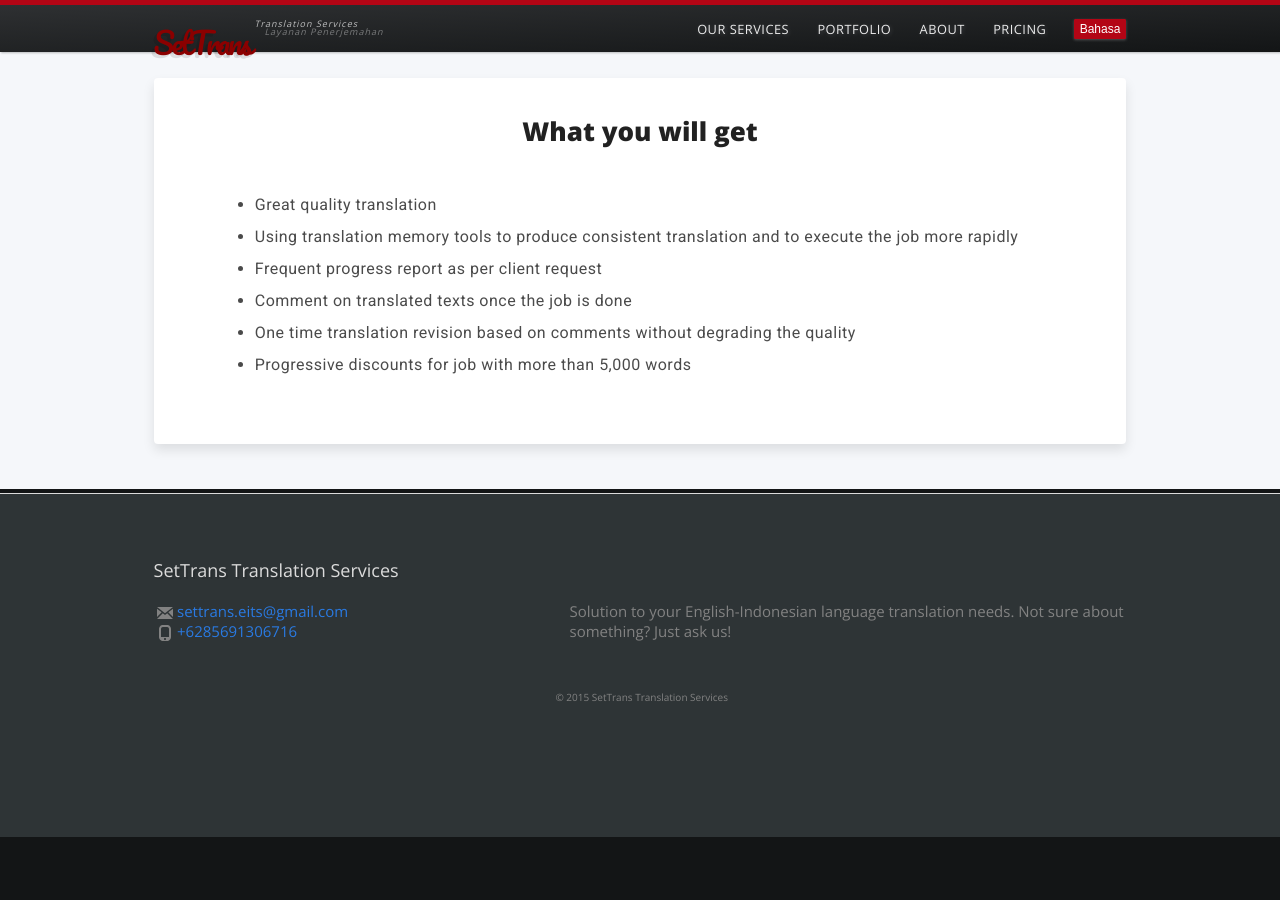
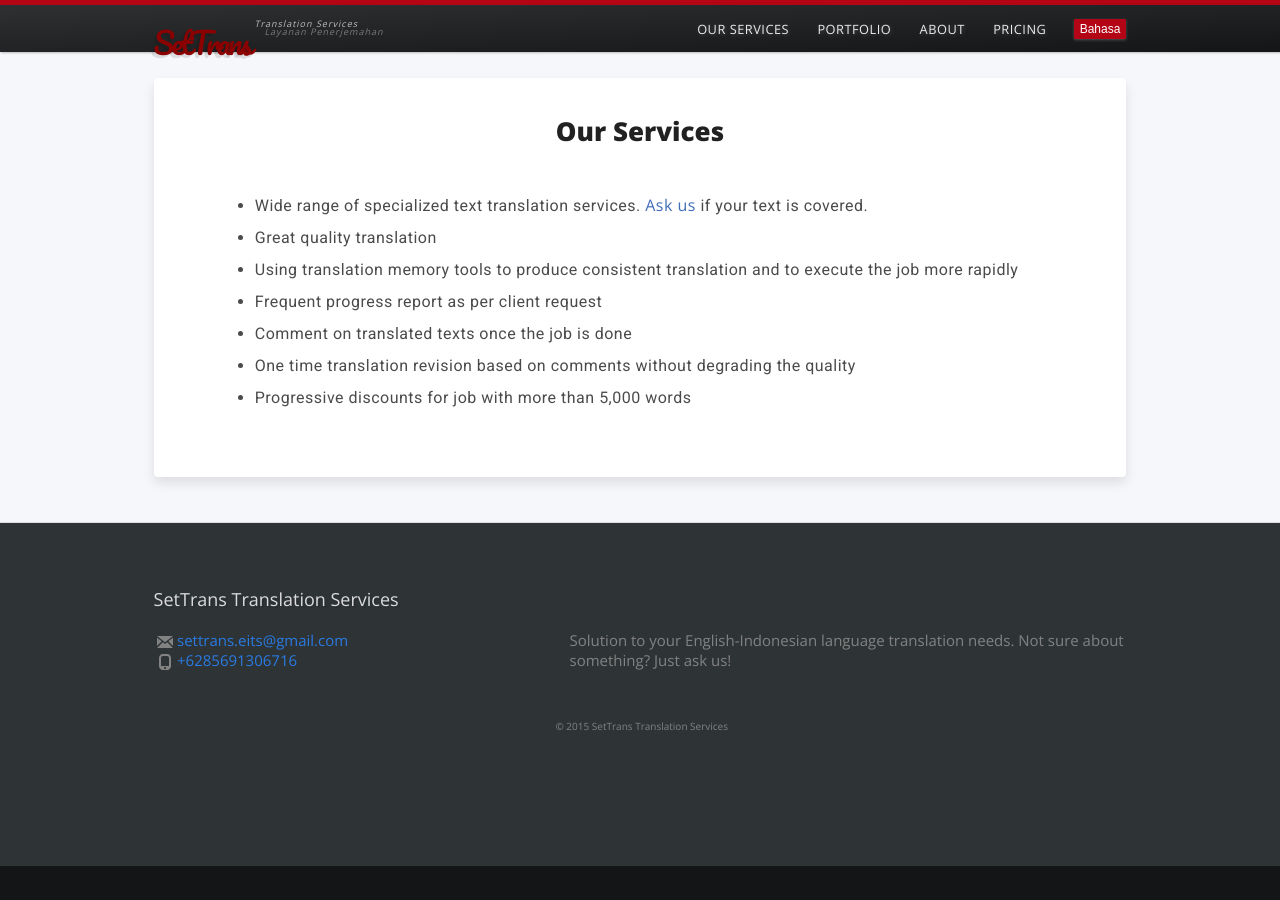
Before and after one commit to settrans/settrans.github.io, a Jekyll site: the page built from our-services/index.md, in a window 1280 px wide. Built offline with Jekyll 4.4.1, drawn with Linux system fonts in a browser that asks for light colours; nearby versions of some CDN libraries.

Commit message:
editing "our services" page

```diff
--- a/our-services/index.md
+++ b/our-services/index.md
@@ -7,11 +7,13 @@ permalink: /our-services/
 
 {::options parse_block_html="true" /}
 
-Untuk Anda
+Layanan Kami
 {: class="normal-title content-id lang-hide"}
-What you will get
+Our Services
 {: class="normal-title content-en"}
 
+- Cakupan yang luas untuk layanan penerjemahan teks khusus. [Tanya][ask-us]
+kami apakah layanan kami mencakup teks Anda.
 - Terjemahan berkualitas sangat baik
 - Menggunakan pengingat terjemahan sehingga menghasilkan terjemahan yang
 konsisten dan pengerjaan yang lebih cepat
@@ -22,6 +24,8 @@ mengurangi kualitasnya
 - Diskon progresif untuk pekerjaan yang lebih dari 5.000 kata
 {: class="content-id lang-hide normal" style="text-align: justify;"}
 
+- Wide range of specialized text translation services. [Ask us][ask-us] if
+your text is covered.
 - Great quality translation
 - Using translation memory tools to produce consistent translation and
 to execute the job more rapidly
@@ -31,3 +35,6 @@ to execute the job more rapidly
 quality
 - Progressive discounts for job with more than 5,000 words
 {: class="content-en normal" style="text-align: justify;"}
+
+
+[ask-us]: mailto:settrans.eits@gmail.com
```
